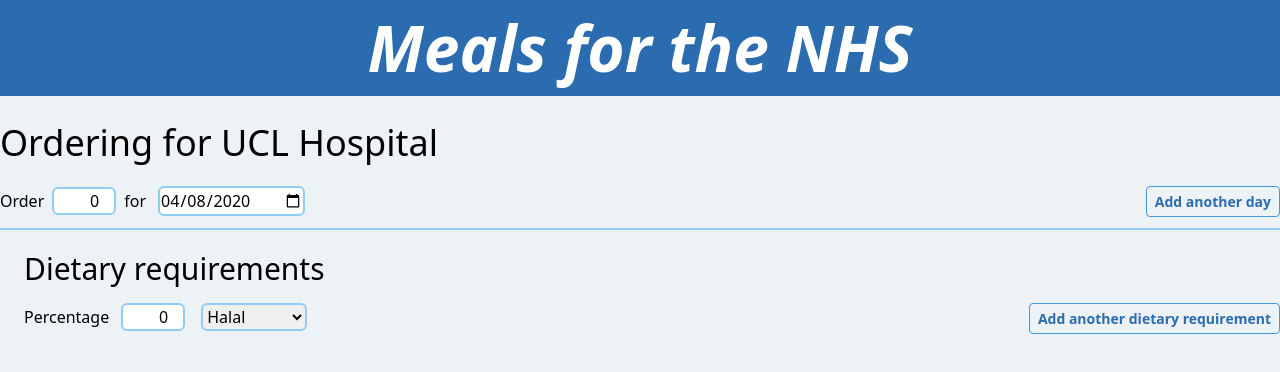
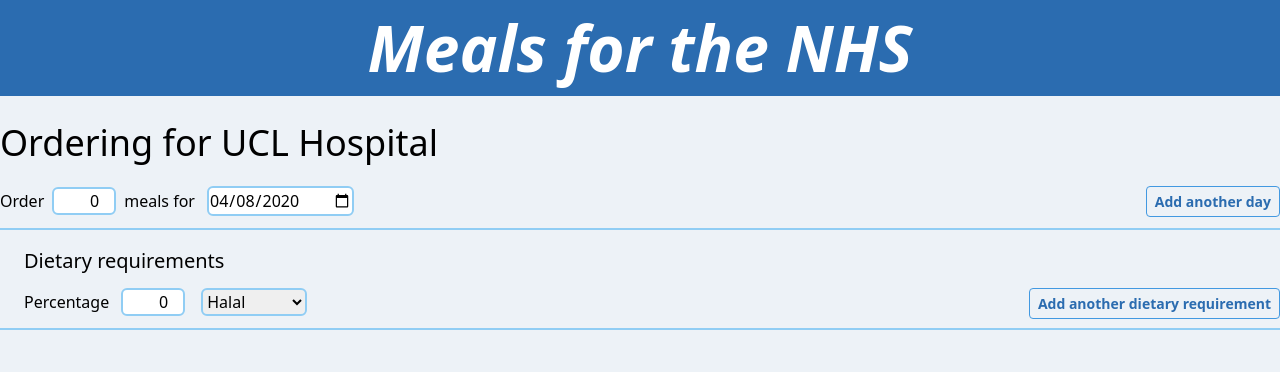
Before and after one commit to Meals-for-the-NHS/order-form, a React (Create React App) app: page / in a window 1280 px wide. Both pictures are taken after a click on the button "Add dietary requirements". Shown: the top 372 px of the page. Built offline with nearby package versions, Linux system fonts and the light colour scheme.

Commit message:
some minor fixes

```diff
--- a/src/components/order_day.js
+++ b/src/components/order_day.js
@@ -37,7 +37,7 @@
             defaultValue="0"
             className="w-16 text-right ml-2 mr-2 border-blue-300 border-2 rounded-md"
           />
-          for
+          meals for
           <input className="ml-3 border-blue-300 border-2 rounded-md" type="date"
             defaultValue={this.props.date}
           />
@@ -54,9 +54,9 @@
         </div>
 
         {this.state.dietaryRequirements.length > 0 &&
-          <div className='mt-4 pl-6' >
+          <div className='mt-4 pl-6 mb-10 border-blue-300 border-b-2 pb-3' >
             <div>
-              <h4 className="text-3xl mb-3">Dietary requirements</h4>
+              <h4 className="text-xl mb-3">Dietary requirements</h4>
 
               <ul>
                 {this.state.dietaryRequirements.map((dietaryRequirement, index) => {
```
